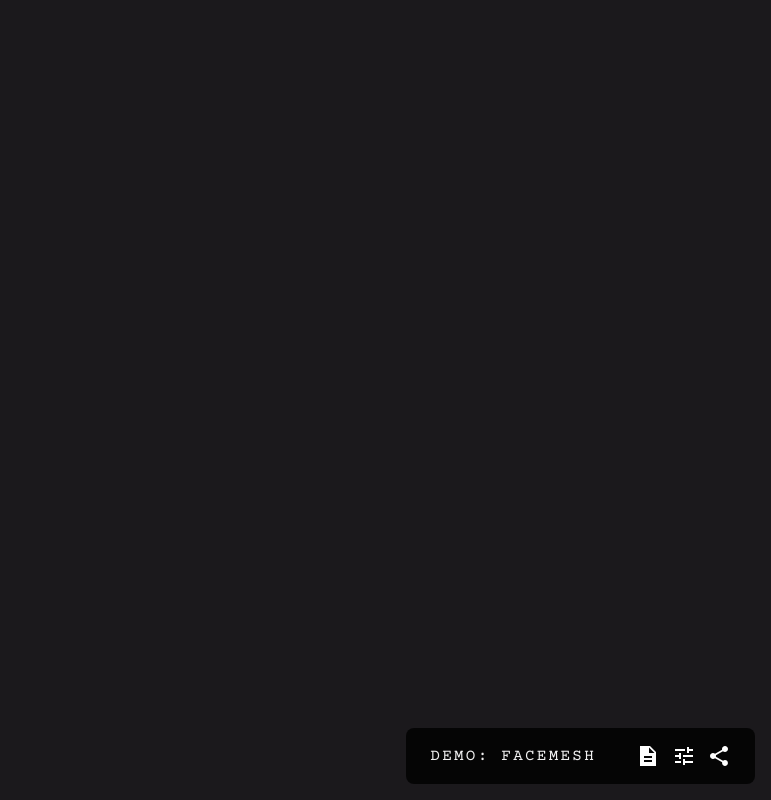
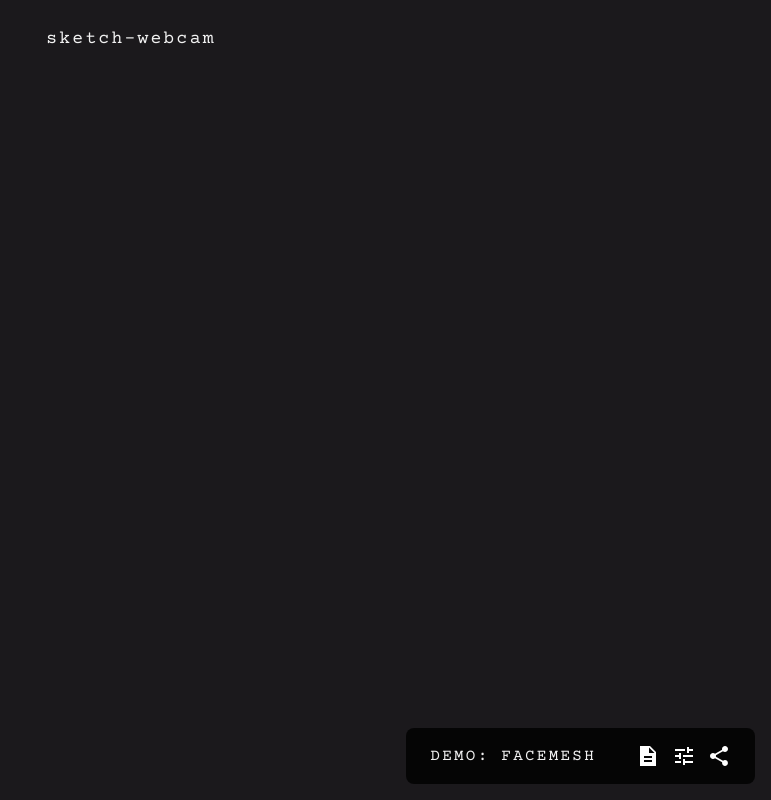
Before and after one commit to ykob/sketch-webcam, a Vue app: page /demo/facemesh in a window 1280 px wide. Shown: the whole page, without its empty margins (509-1280 px from the left). Built offline with nearby package versions, Linux system fonts and the light colour scheme; no server answers.

Commit message:
added the site title component.

```diff
--- a/src/App.vue
+++ b/src/App.vue
@@ -1,10 +1,12 @@
 <script>
 import Alert from '@/components/common/Alert.vue';
+import SiteTitle from '@/components/common/SiteTitle.vue';
 
 export default {
   name: 'App',
   components: {
-    Alert
+    Alert,
+    SiteTitle
   },
   async created() {
     const { state } = this.$store;
@@ -84,6 +86,7 @@ export default {
 
 <template lang="pug">
 #app
+  SiteTitle
   router-view
   Alert
 </template>
--- /dev/null
+++ b/src/components/common/SiteTitle.vue
@@ -0,0 +1,29 @@
+<script>
+export default {
+  name: 'SiteTitle'
+};
+</script>
+
+<template lang="pug">
+.site-title
+  |sketch-webcam
+</template>
+
+<style lang="scss" scoped>
+.site-title {
+  width: 11em;
+  right: 0;
+  left: 0;
+  margin: auto;
+  text-align: center;
+  pointer-events: none;
+  position: absolute;
+  @include fontSizeAll(18, 18, 14);
+  @include l-more-than-mobile {
+    top: 24px;
+  }
+  @include l-mobile {
+    top: 12px;
+  }
+}
+</style>
```
